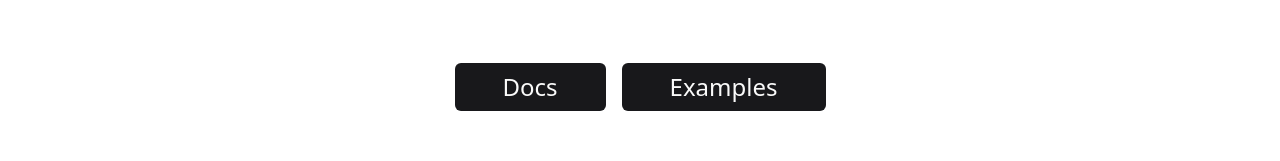
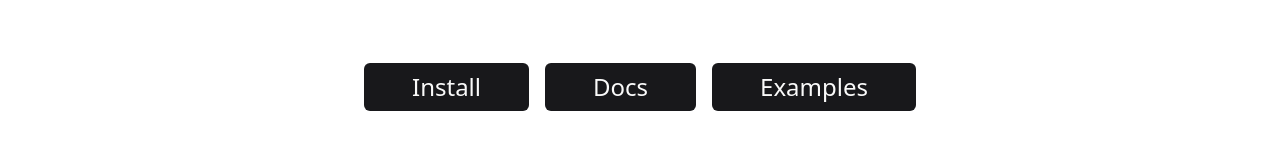
Before and after one commit to Blakintosh/svelte-flexiboards, a SvelteKit app in the folder site/: page / in a window 1280 px wide. Shown: the part 426-587 px from the top of the page. Built offline with nearby package versions, Linux system fonts and the light colour scheme; a web font is replaced by a local one.

Commit message:
Pre-Release candidate

```diff
--- a/packages/svelte-flexiboards/package.json
+++ b/packages/svelte-flexiboards/package.json
@@ -2,7 +2,7 @@
 	"name": "svelte-flexiboards",
 	"licence": "MIT",
 	"version": "0.1.0",
-	"description": "Drag-and-drop components for Svelte.",
+	"description": "Headless, reactive drag-and-drop components for Svelte.",
 	"scripts": {
 		"dev": "pnpm watch",
 		"dev:host": "pnpm dev",
--- a/site/src/routes/+page.svelte
+++ b/site/src/routes/+page.svelte
@@ -34,6 +34,11 @@
 	</h2>
 
 	<div class="flex flex-col gap-4 lg:flex-row">
+		<Button
+			class="h-12 px-12 py-4 text-2xl"
+			href="https://www.npmjs.com/package/svelte-flexiboards"
+			target="_blank">Install</Button
+		>
 		<Button class="h-12 px-12 py-4 text-2xl" href="/docs">Docs</Button>
 		<Button class="hidden h-12 px-12 py-4 text-2xl lg:flex" href="/examples">Examples</Button>
 	</div>
--- a/site/src/routes/docs/components/board/+page.md
+++ b/site/src/routes/docs/components/board/+page.md
@@ -1,5 +1,9 @@
 <script lang="ts">
     import ApiReference from '$lib/components/docs/api-reference.svelte';
+
+    $effect(() => {
+        document.title = 'FlexiBoard ⋅ Component Docs ⋅ Flexiboards';
+    });
 </script>
 
 # FlexiBoard
--- a/site/src/routes/docs/components/target/+page.md
+++ b/site/src/routes/docs/components/target/+page.md
@@ -1,5 +1,10 @@
 <script lang="ts">
     import ApiReference from '$lib/components/docs/api-reference.svelte';
+
+
+    $effect(() => {
+        document.title = 'FlexiTarget ⋅ Component Docs ⋅ Flexiboards';
+    });
 </script>
 
 # FlexiTarget
--- a/site/src/routes/docs/components/widget/+page.md
+++ b/site/src/routes/docs/components/widget/+page.md
@@ -1,5 +1,9 @@
 <script lang="ts">
     import ApiReference from '$lib/components/docs/api-reference.svelte';
+
+    $effect(() => {
+        document.title = 'FlexiWidget ⋅ Component Docs ⋅ Flexiboards';
+    });
 </script>
 
 # FlexiWidget
--- a/site/src/routes/docs/configuration/+page.md
+++ b/site/src/routes/docs/configuration/+page.md
@@ -1,6 +1,10 @@
 <script lang="ts">
 	import FlexiBoardAnatomy from '$lib/components/docs/overview/flexiboard-anatomy.svelte';
 	import { FlexiBoard, FlexiTarget, FlexiWidget } from 'svelte-flexiboards';
+
+    $effect(() => {
+        document.title = 'Configuration ⋅ Docs ⋅ Flexiboards';
+    });
 </script>
 
 # Configuration
--- a/site/src/routes/docs/controllers/+page.md
+++ b/site/src/routes/docs/controllers/+page.md
@@ -1,6 +1,10 @@
 <script lang="ts">
 	import FlexiBoardAnatomy from '$lib/components/docs/overview/flexiboard-anatomy.svelte';
 	import { FlexiBoard, FlexiTarget, FlexiWidget } from 'svelte-flexiboards';
+
+    $effect(() => {
+        document.title = 'Controllers ⋅ Docs ⋅ Flexiboards';
+    });
 </script>
 
 # Controllers
--- a/site/src/routes/docs/overview/+page.md
+++ b/site/src/routes/docs/overview/+page.md
@@ -1,6 +1,10 @@
 <script lang="ts">
 	import FlexiBoardAnatomy from '$lib/components/docs/overview/flexiboard-anatomy.svelte';
 	import { FlexiBoard, FlexiTarget, FlexiWidget } from 'svelte-flexiboards';
+
+    $effect(() => {
+        document.title = 'Overview ⋅ Docs ⋅ Flexiboards';
+    });
 </script>
 
 # Overview
```
Also changed, not shown: packages/svelte-flexiboards/README.md (added), 1 other file (tests, documents, lock files or other folders).
